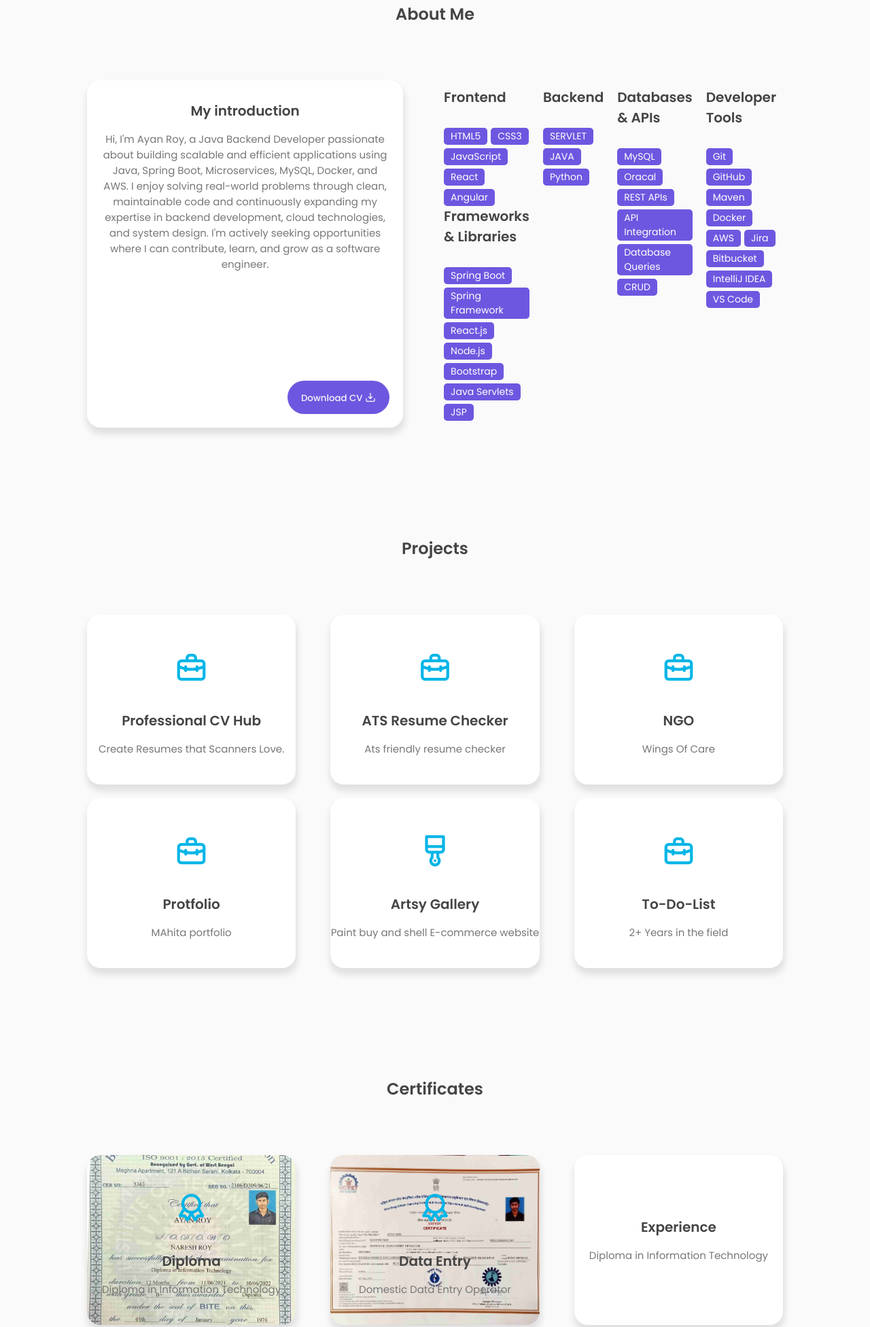
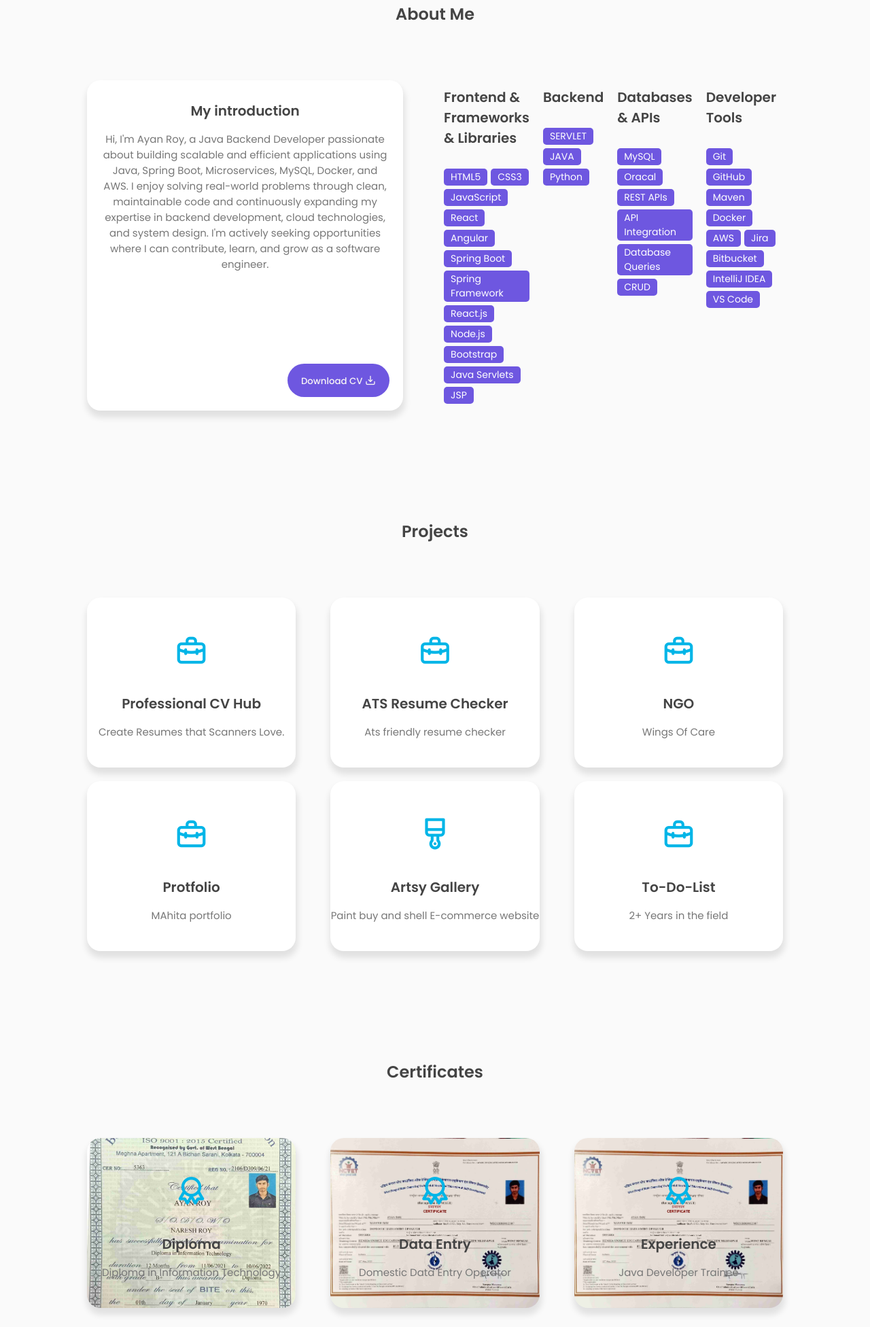
Before and after one commit to Ayan-source-hub/Ayan_portfolio, a plain HTML site: page porfolio/index.html in a window 1280 px wide. Shown: the part 877-2829 px from the top of the page at 68% size. Drawn offline with nearby package versions, Linux system fonts and the light colour scheme.

Commit message:
Update index.html

```diff
--- a/porfolio/index.html
+++ b/porfolio/index.html
@@ -124,7 +124,7 @@
             <div class="col">
                 <div class="skills-box">
                     <div class="skills-header">
-                        <h3>Frontend</h3>
+                        <h3>Frontend & Frameworks & Libraries </h3>
                     </div>
                     <div class="skills-list">
                         <span>HTML5</span>
@@ -133,12 +133,7 @@
                         <!-- <span>Vue</span> -->
                         <span>React</span>
                         <span>Angular</span>
-                    </div>
-                    <div class="skills-header">
-                        <h3>Frameworks & Libraries</h3>
-                    </div>
-                    <div class="skills-list">
-                        <span>Spring Boot</span>
+                         <span>Spring Boot</span>
                         <span>Spring Framework</span>
                         <span>React.js</span>
                         <span>Node.js</span>
@@ -256,9 +251,10 @@
               <h3>Data Entry</h3>
               <label style="text-align: center;">Domestic Data Entry Operator</label>
           </div>
-          <div class="project-box">
+          <div class="project-box" style="background-image: url('data entry.jpeg');background-size: cover;background-position: center;">
+               <i class="uil uil-award"></i>
               <h3>Experience</h3>
-              <label style="text-align: center;">Diploma in Information Technology</label>
+              <label style="text-align: center;">Java Developer Trainee</label>
           </div>
         </div>
      </section>
```
